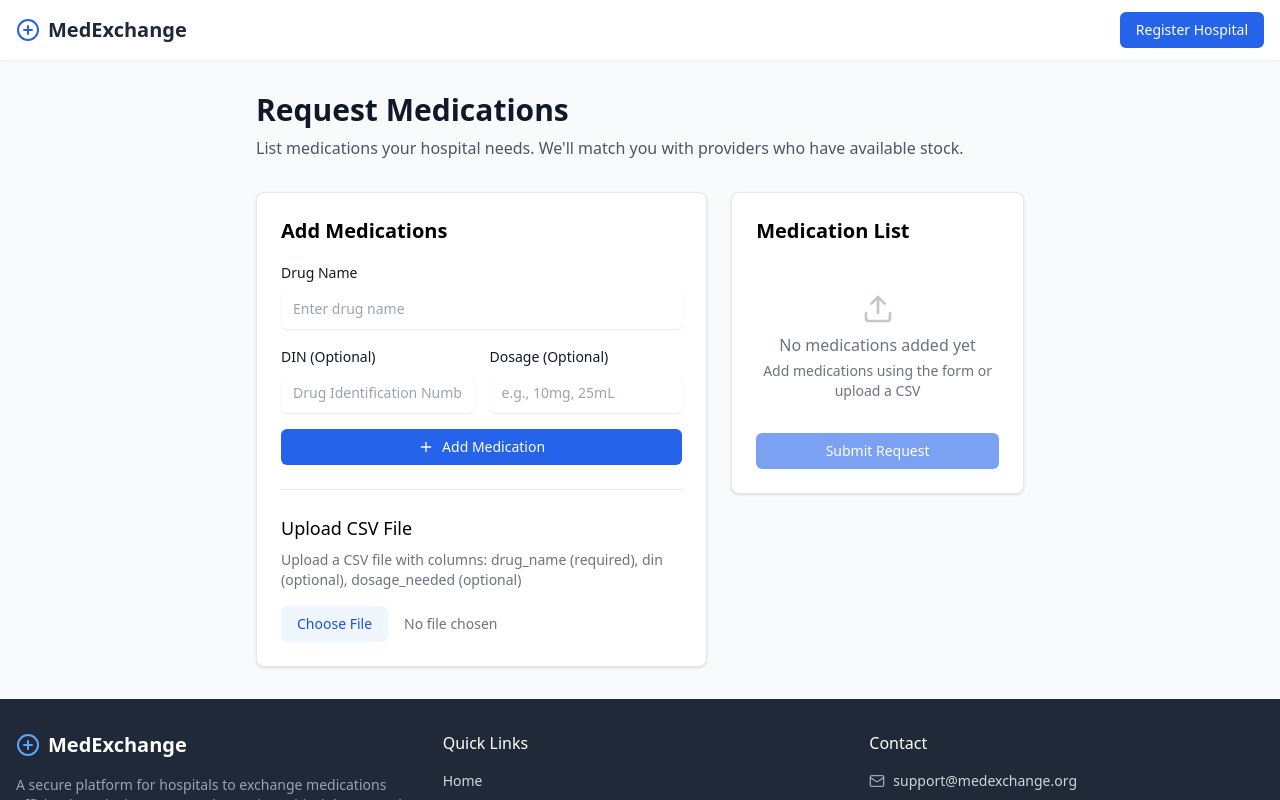
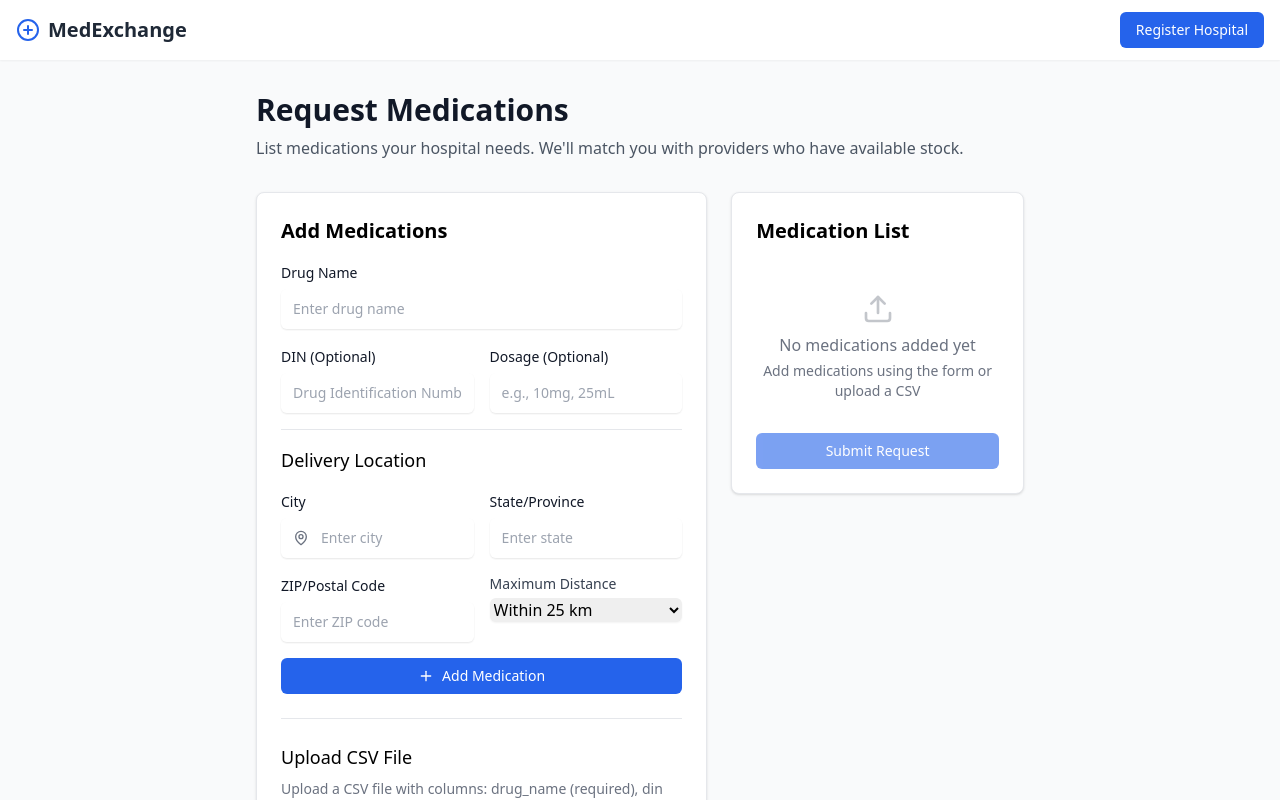
Before and after one commit to billy-enrizky/matchmaking-drugs-v2, a React (Vite) app: page /request-drugs in a window 1280 px wide. Shown: the top 800 px of the page. Built offline with nearby package versions, Linux system fonts and the light colour scheme.

Commit message:
Add location functionality to drug requests

```diff
--- a/src/pages/ProvideDrugs.tsx
+++ b/src/pages/ProvideDrugs.tsx
@@ -1,7 +1,7 @@
 import React, { useState } from 'react';
 import { useNavigate } from 'react-router-dom';
 import { useForm, SubmitHandler } from 'react-hook-form';
-import { Plus, Upload, AlertCircle, X, Calendar } from 'lucide-react';
+import { Plus, Upload, AlertCircle, X, Calendar, MapPin } from 'lucide-react';
 import Papa from 'papaparse';
 import { Card } from '../components/Card';
 import { Button } from '../components/Button';
@@ -12,6 +12,10 @@ type OfferFormData = {
   din?: string;
   dosage?: string;
   expiryDate?: string;
+  city: string;
+  state: string;
+  zipCode: string;
+  maxDistance: number;
 };
 
 interface DrugEntry {
@@ -22,17 +26,40 @@ interface DrugEntry {
   error?: string;
 }
 
+const distanceOptions = [
+  { value: 5, label: 'Within 5 km' },
+  { value: 10, label: 'Within 10 km' },
+  { value: 25, label: 'Within 25 km' },
+  { value: 50, label: 'Within 50 km' },
+  { value: 100, label: 'Within 100 km' },
+  { value: 200, label: 'Within 200 km' },
+];
+
 export const ProvideDrugs: React.FC = () => {
   const navigate = useNavigate();
   const [drugList, setDrugList] = useState<DrugEntry[]>([]);
   const [isSubmitting, setIsSubmitting] = useState(false);
   const [csvError, setCsvError] = useState<string | null>(null);
 
-  const { register, handleSubmit, reset, formState: { errors } } = useForm<OfferFormData>();
+  const { register, handleSubmit, reset, formState: { errors } } = useForm<OfferFormData>({
+    defaultValues: {
+      maxDistance: 25, // Default to 25km
+    }
+  });
 
   const onAddDrug: SubmitHandler<OfferFormData> = (data) => {
-    setDrugList([...drugList, data]);
-    reset();
+    const { drugName, din, dosage, expiryDate } = data;
+    setDrugList([...drugList, { drugName, din, dosage, expiryDate }]);
+    reset({
+      drugName: '',
+      din: '',
+      dosage: '',
+      expiryDate: '',
+      city: data.city,
+      state: data.state,
+      zipCode: data.zipCode,
+      maxDistance: data.maxDistance
+    });
   };
 
   const removeDrug = (index: number) => {
@@ -83,18 +110,27 @@ export const ProvideDrugs: React.FC = () => {
       }
     });
 
-    // Reset the file input
     event.target.value = '';
   };
 
-  const handleSubmitOffer = async () => {
-    if (drugList.length === 0) {
-      return;
-    }
+  const handleSubmitOffer = async (data: OfferFormData) => {
+    if (drugList.length === 0) return;
 
     setIsSubmitting(true);
 
     // Here you would normally send the data to your API
+    const offerData = {
+      drugs: drugList,
+      location: {
+        city: data.city,
+        state: data.state,
+        zipCode: data.zipCode,
+      },
+      maxDistance: data.maxDistance,
+    };
+
+    console.log('Submitting offer:', offerData);
+
     await new Promise(resolve => setTimeout(resolve, 1500));
 
     setIsSubmitting(false);
@@ -149,6 +185,55 @@ export const ProvideDrugs: React.FC = () => {
                 rightIcon={<Calendar size={16} />}
                 {...register('expiryDate')}
               />
+
+              <div className="border-t border-gray-200 pt-4 mt-4">
+                <h3 className="text-lg font-medium mb-4">Delivery Range</h3>
+
+                <div className="grid grid-cols-2 gap-4 mb-4">
+                  <Input
+                    id="city"
+                    label="City"
+                    placeholder="Enter city"
+                    leftIcon={<MapPin size={16} />}
+                    {...register('city', { required: 'City is required' })}
+                    error={errors.city?.message}
+                  />
+
+                  <Input
+                    id="state"
+                    label="State/Province"
+                    placeholder="Enter state"
+                    {...register('state', { required: 'State is required' })}
+                    error={errors.state?.message}
+                  />
+                </div>
+
+                <div className="grid grid-cols-2 gap-4">
+                  <Input
+                    id="zipCode"
+                    label="ZIP/Postal Code"
+                    placeholder="Enter ZIP code"
+                    {...register('zipCode', { required: 'ZIP code is required' })}
+                    error={errors.zipCode?.message}
+                  />
+
+                  <div>
+                    <label className="block text-sm font-medium text-gray-700 mb-1">
+                      Maximum Delivery Distance
+                    </label>
+                    <select
+                      {...register('maxDistance')}
+                      className="block w-full rounded-md border-gray-300 shadow-sm focus:border-blue-500 focus:ring-blue-500"
+                    >
+                      {distanceOptions.map(option => (
+                        <option key={option.value} value={option.value}>
+                          {option.label}
+                        </option>
+                      ))}
+                    </select>
+                  </div>
+                </div>
+              </div>
 
               <Button
                 type="submit"
@@ -242,8 +327,9 @@ export const ProvideDrugs: React.FC = () => {
               </div>
             )}
 
+            <form onSubmit={handleSubmit(handleSubmitOffer)}>
               <Button
-              onClick={handleSubmitOffer}
+                type="submit"
                 variant="primary"
                 isLoading={isSubmitting}
                 disabled={drugList.length === 0}
@@ -251,6 +337,7 @@ export const ProvideDrugs: React.FC = () => {
               >
                 Submit Offer
               </Button>
+            </form>
           </Card>
         </div>
       </div>
--- a/src/pages/RequestDrugs.tsx
+++ b/src/pages/RequestDrugs.tsx
@@ -1,7 +1,7 @@
 import React, { useState } from 'react';
 import { useNavigate } from 'react-router-dom';
 import { useForm, SubmitHandler } from 'react-hook-form';
-import { Plus, Upload, AlertCircle, X } from 'lucide-react';
+import { Plus, Upload, AlertCircle, X, MapPin } from 'lucide-react';
 import Papa from 'papaparse';
 import { Card } from '../components/Card';
 import { Button } from '../components/Button';
@@ -11,6 +11,10 @@ type RequestFormData = {
   drugName: string;
   din?: string;
   dosage?: string;
+  city: string;
+  state: string;
+  zipCode: string;
+  maxDistance: number;
 };
 
 interface DrugEntry {
@@ -20,17 +24,39 @@ interface DrugEntry {
   error?: string;
 }
 
+const distanceOptions = [
+  { value: 5, label: 'Within 5 km' },
+  { value: 10, label: 'Within 10 km' },
+  { value: 25, label: 'Within 25 km' },
+  { value: 50, label: 'Within 50 km' },
+  { value: 100, label: 'Within 100 km' },
+  { value: 200, label: 'Within 200 km' },
+];
+
 export const RequestDrugs: React.FC = () => {
   const navigate = useNavigate();
   const [drugList, setDrugList] = useState<DrugEntry[]>([]);
   const [isSubmitting, setIsSubmitting] = useState(false);
   const [csvError, setCsvError] = useState<string | null>(null);
 
-  const { register, handleSubmit, reset, formState: { errors } } = useForm<RequestFormData>();
+  const { register, handleSubmit, reset, formState: { errors } } = useForm<RequestFormData>({
+    defaultValues: {
+      maxDistance: 25, // Default to 25km
+    }
+  });
 
   const onAddDrug: SubmitHandler<RequestFormData> = (data) => {
-    setDrugList([...drugList, data]);
-    reset();
+    const { drugName, din, dosage } = data;
+    setDrugList([...drugList, { drugName, din, dosage }]);
+    reset({
+      drugName: '',
+      din: '',
+      dosage: '',
+      city: data.city,
+      state: data.state,
+      zipCode: data.zipCode,
+      maxDistance: data.maxDistance
+    });
   };
 
   const removeDrug = (index: number) => {
@@ -80,18 +106,27 @@ export const RequestDrugs: React.FC = () => {
       }
     });
 
-    // Reset the file input
     event.target.value = '';
   };
 
-  const handleSubmitRequest = async () => {
-    if (drugList.length === 0) {
-      return;
-    }
+  const handleSubmitRequest = async (data: RequestFormData) => {
+    if (drugList.length === 0) return;
 
     setIsSubmitting(true);
 
     // Here you would normally send the data to your API
+    const requestData = {
+      drugs: drugList,
+      location: {
+        city: data.city,
+        state: data.state,
+        zipCode: data.zipCode,
+      },
+      maxDistance: data.maxDistance,
+    };
+
+    console.log('Submitting request:', requestData);
+
     await new Promise(resolve => setTimeout(resolve, 1500));
 
     setIsSubmitting(false);
@@ -136,6 +171,55 @@ export const RequestDrugs: React.FC = () => {
                   placeholder="e.g., 10mg, 25mL"
                   {...register('dosage')}
                 />
+              </div>
+
+              <div className="border-t border-gray-200 pt-4 mt-4">
+                <h3 className="text-lg font-medium mb-4">Delivery Location</h3>
+
+                <div className="grid grid-cols-2 gap-4 mb-4">
+                  <Input
+                    id="city"
+                    label="City"
+                    placeholder="Enter city"
+                    leftIcon={<MapPin size={16} />}
+                    {...register('city', { required: 'City is required' })}
+                    error={errors.city?.message}
+                  />
+
+                  <Input
+                    id="state"
+                    label="State/Province"
+                    placeholder="Enter state"
+                    {...register('state', { required: 'State is required' })}
+                    error={errors.state?.message}
+                  />
+                </div>
+
+                <div className="grid grid-cols-2 gap-4">
+                  <Input
+                    id="zipCode"
+                    label="ZIP/Postal Code"
+                    placeholder="Enter ZIP code"
+                    {...register('zipCode', { required: 'ZIP code is required' })}
+                    error={errors.zipCode?.message}
+                  />
+
+                  <div>
+                    <label className="block text-sm font-medium text-gray-700 mb-1">
+                      Maximum Distance
+                    </label>
+                    <select
+                      {...register('maxDistance')}
+                      className="block w-full rounded-md border-gray-300 shadow-sm focus:border-blue-500 focus:ring-blue-500"
+                    >
+                      {distanceOptions.map(option => (
+                        <option key={option.value} value={option.value}>
+                          {option.label}
+                        </option>
+                      ))}
+                    </select>
+                  </div>
+                </div>
               </div>
 
               <Button
@@ -194,7 +278,7 @@ export const RequestDrugs: React.FC = () => {
                 {drugList.map((drug, index) => (
                   <div
                     key={index}
-                    className={`px-3 py-2 rounded-md border flex justify-between items-center ${
+                    className={`px-3 py-2 rounded-md border flex justify-between items-start ${
                       drug.error ? 'border-red-300 bg-red-50' : 'border-gray-200 bg-gray-50'
                     }`}
                   >
@@ -224,8 +308,9 @@ export const RequestDrugs: React.FC = () => {
               </div>
             )}
 
+            <form onSubmit={handleSubmit(handleSubmitRequest)}>
               <Button
-              onClick={handleSubmitRequest}
+                type="submit"
                 variant="primary"
                 isLoading={isSubmitting}
                 disabled={drugList.length === 0}
@@ -233,6 +318,7 @@ export const RequestDrugs: React.FC = () => {
               >
                 Submit Request
               </Button>
+            </form>
           </Card>
         </div>
       </div>
--- a/src/types/index.ts
+++ b/src/types/index.ts
@@ -29,10 +29,22 @@ export interface Drug {
   dosage?: string;
 }
 
+export interface Location {
+  city: string;
+  state: string;
+  zipCode: string;
+  coordinates?: {
+    latitude: number;
+    longitude: number;
+  };
+}
+
 export interface DrugRequest {
   id: string;
   hospitalId: string;
   drugs: Drug[];
+  location: Location;
+  maxDistance: number; // in kilometers
   status: 'pending' | 'matched' | 'completed' | 'cancelled';
   createdAt: string;
   updatedAt: string;
@@ -42,6 +54,8 @@ export interface DrugOffer {
   id: string;
   hospitalId: string;
   drugs: Drug[];
+  location: Location;
+  maxDistance: number; // Maximum distance willing to deliver/transport
   expiryDate?: string;
   status: 'available' | 'reserved' | 'completed' | 'expired';
   createdAt: string;
```
Lines whose indentation alone changed are shown as unchanged.
